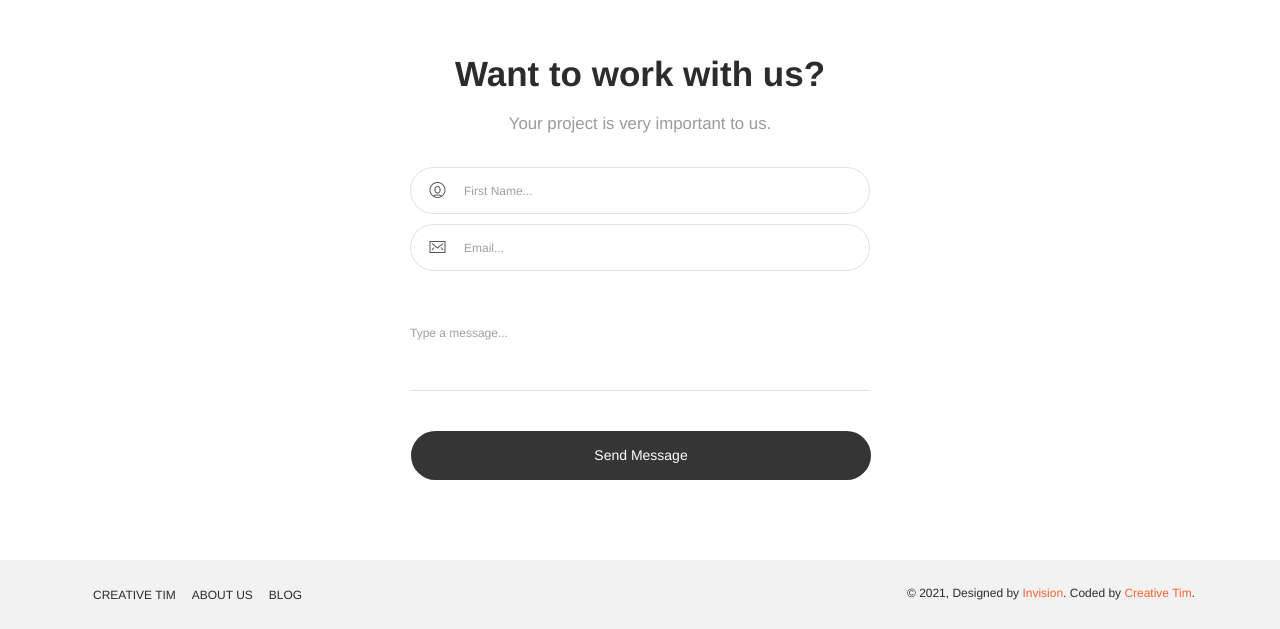
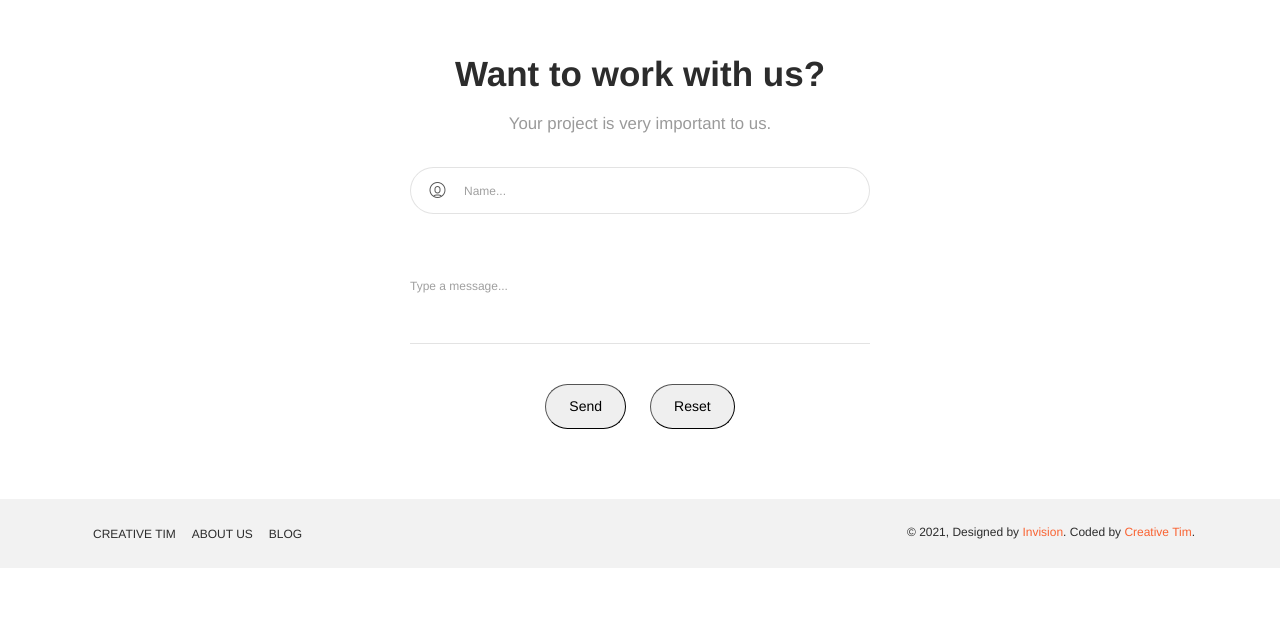
Before and after one commit to AlvaroAlhama/BarTrenderFrontEnd, a React (Create React App) app in the folder bar-trender-front-end/: page /landing-page in a window 1280 px wide. Shown: the part 4233-4862 px from the top of the page. After the commit the page ends 4801 px from the top, so only its background shows below. Built offline with nearby package versions, Linux system fonts and the light colour scheme.

Commit message:
Functional contact form

```diff
--- a/bar-trender-front-end/src/views/examples/LandingPage.js
+++ b/bar-trender-front-end/src/views/examples/LandingPage.js
@@ -615,6 +615,8 @@ function LandingPage() {
         </div>
         <div className="section section-contact-us text-center">
           <Container>
+            <form action="mailto:bartrenderoficial@gmail.com" method="post" enctype="text/plain">
+
             <h2 className="title">Want to work with us?</h2>
             <p className="description">Your project is very important to us.</p>
             <Row>
@@ -630,52 +632,37 @@ function LandingPage() {
                     </InputGroupText>
                   </InputGroupAddon>
                   <Input
-                    placeholder="First Name..."
+                    placeholder="Name..."
                     type="text"
+                    name="Nombre"
                     onFocus={() => setFirstFocus(true)}
                     onBlur={() => setFirstFocus(false)}
                   ></Input>
+
                 </InputGroup>
                 <InputGroup
                   className={
                     "input-lg" + (lastFocus ? " input-group-focus" : "")
                   }
                 >
-                  <InputGroupAddon addonType="prepend">
-                    <InputGroupText>
-                      <i className="now-ui-icons ui-1_email-85"></i>
-                    </InputGroupText>
-                  </InputGroupAddon>
-                  <Input
-                    placeholder="Email..."
-                    type="text"
-                    onFocus={() => setLastFocus(true)}
-                    onBlur={() => setLastFocus(false)}
-                  ></Input>
                 </InputGroup>
                 <div className="textarea-container">
                   <Input
                     cols="80"
-                    name="name"
+                    name="Comentario"
                     placeholder="Type a message..."
                     rows="4"
                     type="textarea"
                   ></Input>
                 </div>
                 <div className="send-button">
-                  <Button
-                    block
-                    className="btn-round"
-                    color="info"
-                    href="#pablo"
-                    onClick={(e) => e.preventDefault()}
-                    size="lg"
-                  >
-                    Send Message
-                  </Button>
+                  <input className="btn-round info block" type="submit" value="Send"></input>
+                  <input className="btn-round info block ml-4" type="reset" value="Reset"></input>
                 </div>
               </Col>
             </Row>
+      </form>
+
           </Container>
         </div>
         <DefaultFooter />
```
